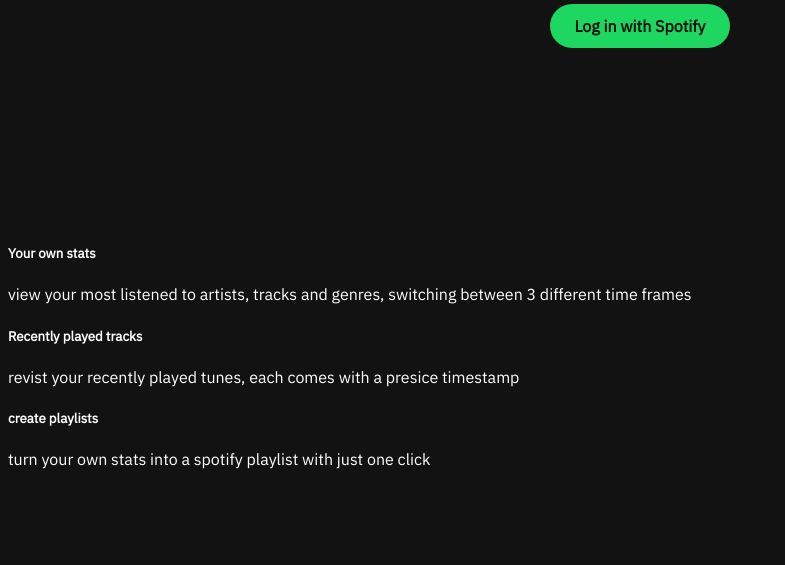
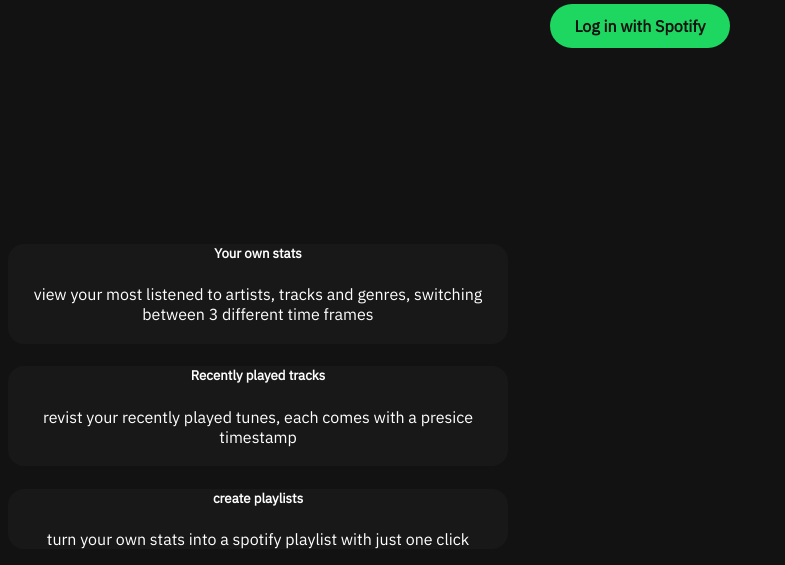
Before and after one commit to freddo-frog/Spotify-Stats-App, a Flask app: page / in a window 1280 px wide. Shown: the part 427-992 px from the top of the page, without its empty margins (0-785 px from the left). Before the commit the page ends 896 px from the top, so only its background shows below. Run offline with Flask 3, Linux system fonts and the light colour scheme.

Commit message:
added cards for landing page, as well as minor formatting for index html file

```diff
--- a/static/style.css
+++ b/static/style.css
@@ -105,3 +105,29 @@ nav a {
     border-radius: 16px;
     margin: 0 auto;
 }
+
+#charts {
+    background: #181818;
+    text-align: center;
+    width: 500px;
+    height: 100px;
+    border-radius: 16px;
+    margin: 10 auto;
+}
+
+#recents {
+    background: #181818;
+    text-align: center;
+    width: 500px;
+    height: 100px;
+    border-radius: 16px;
+    margin: 10 auto;
+}
+
+#playlists {
+    background: #181818;
+    text-align: center;
+    width: 500px;
+    border-radius: 16px;
+    margin: 10 auto;
+}
--- a/templates/index.html
+++ b/templates/index.html
@@ -5,6 +5,7 @@
     <p>View your top tracks, artists, and recently played tracks — taken straight from your Spotify.</p>
     <a href="/login">Log in with Spotify</a>
 </div>
+
 <div id="charts">
     <h5>Your own stats</h5>
     <p>view your most listened to artists, tracks and genres, switching between 3 different time frames</p>
```
